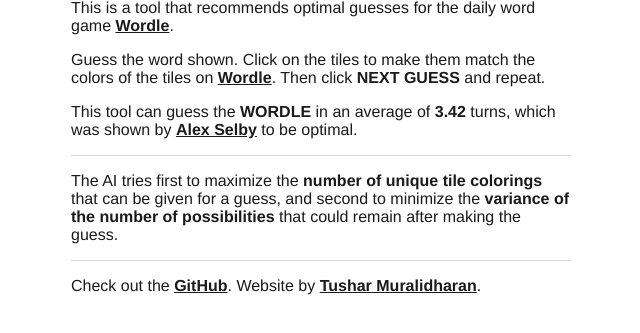
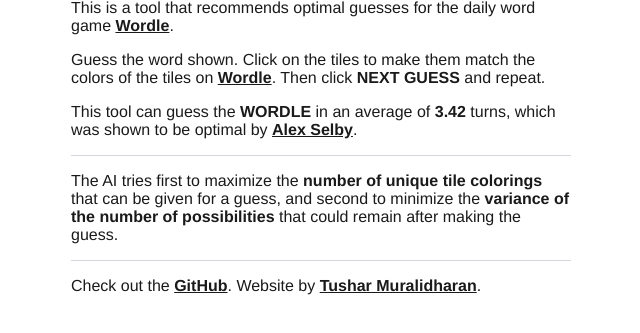
Before and after one commit to tusharmurali/wordle-ai, a plain HTML site: page index.html in a window 1280 px wide. Both pictures are taken after a click on the element 406 px from the left and 27 px from the top of the page. Shown: the part 49-382 px from the top of the page, without its empty margins (319-959 px from the left). Drawn offline with Linux system fonts and the light colour scheme.

Commit message:
Edit modal text

```diff
--- a/index.html
+++ b/index.html
@@ -56,7 +56,7 @@
                 <div class="instructions">
                     <p>This is a tool that recommends optimal guesses for the daily word game <a target="_blank" href="https://www.powerlanguage.co.uk/wordle/"><strong>Wordle</strong></a>.</p>
                     <p>Guess the word shown. Click on the tiles to make them match the colors of the tiles on <a target="_blank" href="https://www.powerlanguage.co.uk/wordle/"><strong>Wordle</strong></a>. Then click <strong>NEXT GUESS</strong> and repeat.</p>
-                    <p>This tool can guess the <strong>WORDLE</strong> in an average of <strong>3.42</strong> turns, which was shown by <a target="_blank" href="http://sonorouschocolate.com/notes/index.php?title=The_best_strategies_for_Wordle"><strong>Alex Selby</strong></a> to be optimal.</p>
+                    <p>This tool can guess the <strong>WORDLE</strong> in an average of <strong>3.42</strong> turns, which was shown to be optimal by <a target="_blank" href="http://sonorouschocolate.com/notes/index.php?title=The_best_strategies_for_Wordle"><strong>Alex Selby</strong></a>.</p>
                     <div style="border-top: 1px solid #d3d6da; border-bottom: 1px solid #d3d6da;">
                         <p>The AI tries first to maximize the <strong>number of unique tile colorings</strong> that can be given for a guess, and second to minimize the <strong>variance of the number of possibilities</strong> that could remain after making the guess.</p>
                     </div>
```
